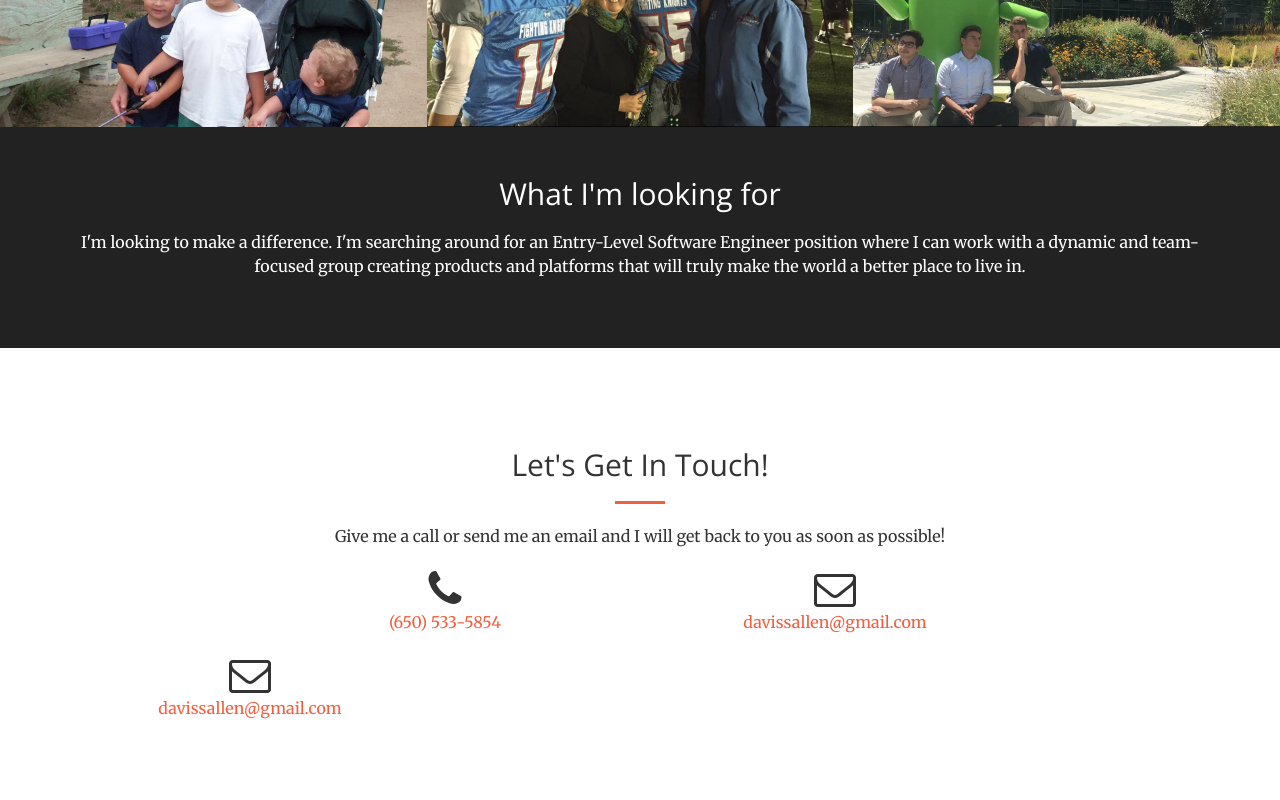
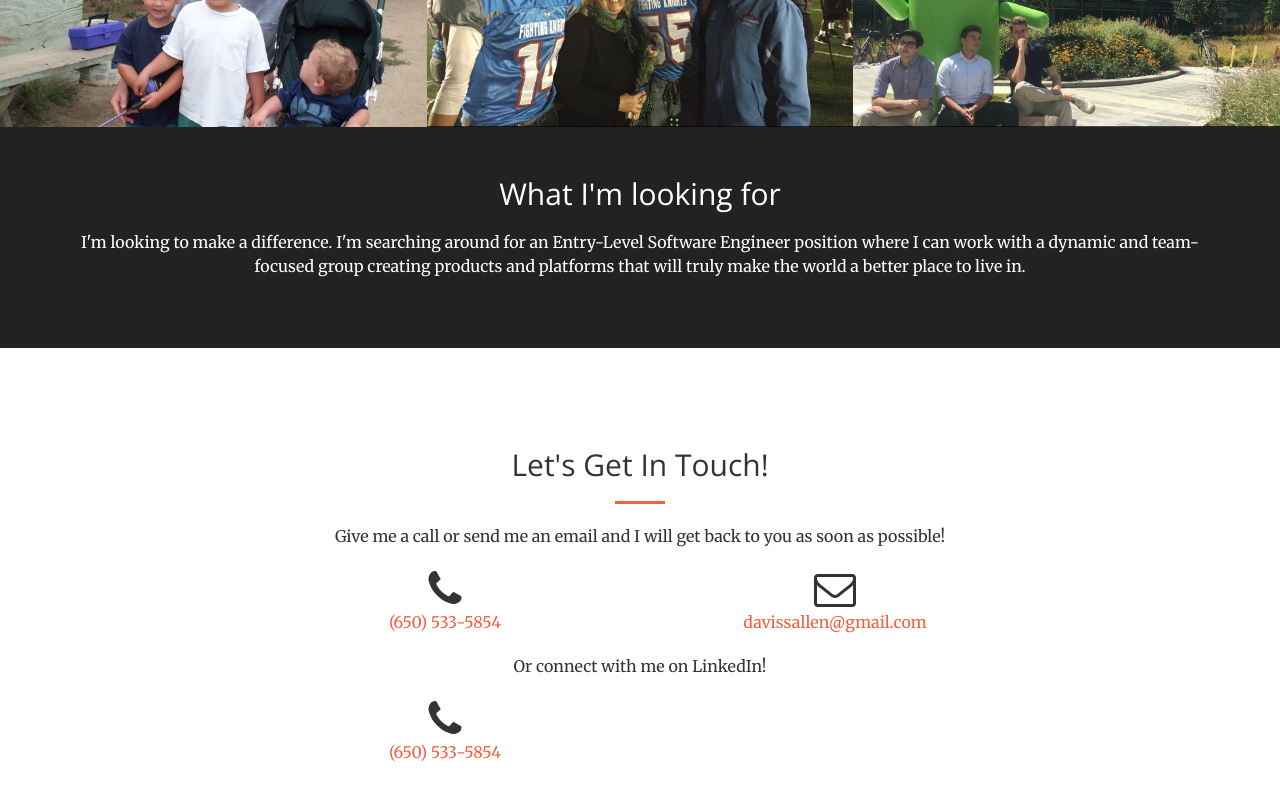
Before and after one commit to davissallen/hello, a website: page index.html in a window 1280 px wide. Shown: the part 2007-2807 px from the top of the page. Drawn offline with nearby package versions, Linux system fonts and the light colour scheme.

Commit message:
testing adding contact field v2

```diff
--- a/index.html
+++ b/index.html
@@ -278,10 +278,17 @@
                     <i class="fa fa-envelope-o fa-3x sr-contact"></i>
                     <p><a href="mailto:davissallen@gmail.com">davissallen@gmail.com</a></p>
                 </div>
-                <div class="col-lg-4 text-center">
-                    <i class="fa fa-envelope-o fa-3x sr-contact"></i>
-                    <p><a href="mailto:davissallen@gmail.com">davissallen@gmail.com</a></p>
+                <div class="col-lg-8 col-lg-offset-2 text-center">
+                    <p>Or connect with me on LinkedIn!</p>
                 </div>
+                <div class="col-lg-4 col-lg-offset-2 text-center">
+                    <i class="fa fa-phone fa-3x sr-contact"></i>
+                    <p><a href="tel:+16505335854">(650) 533-5854</a></p>
+                </div>
+                <!--<div class="col-lg-4 text-center">-->
+                    <!--<i class="fa fa-envelope-o fa-3x sr-contact"></i>-->
+                    <!--<p><a href="mailto:davissallen@gmail.com">davissallen@gmail.com</a></p>-->
+                <!--</div>-->
             </div>
         </div>
     </section>
```
